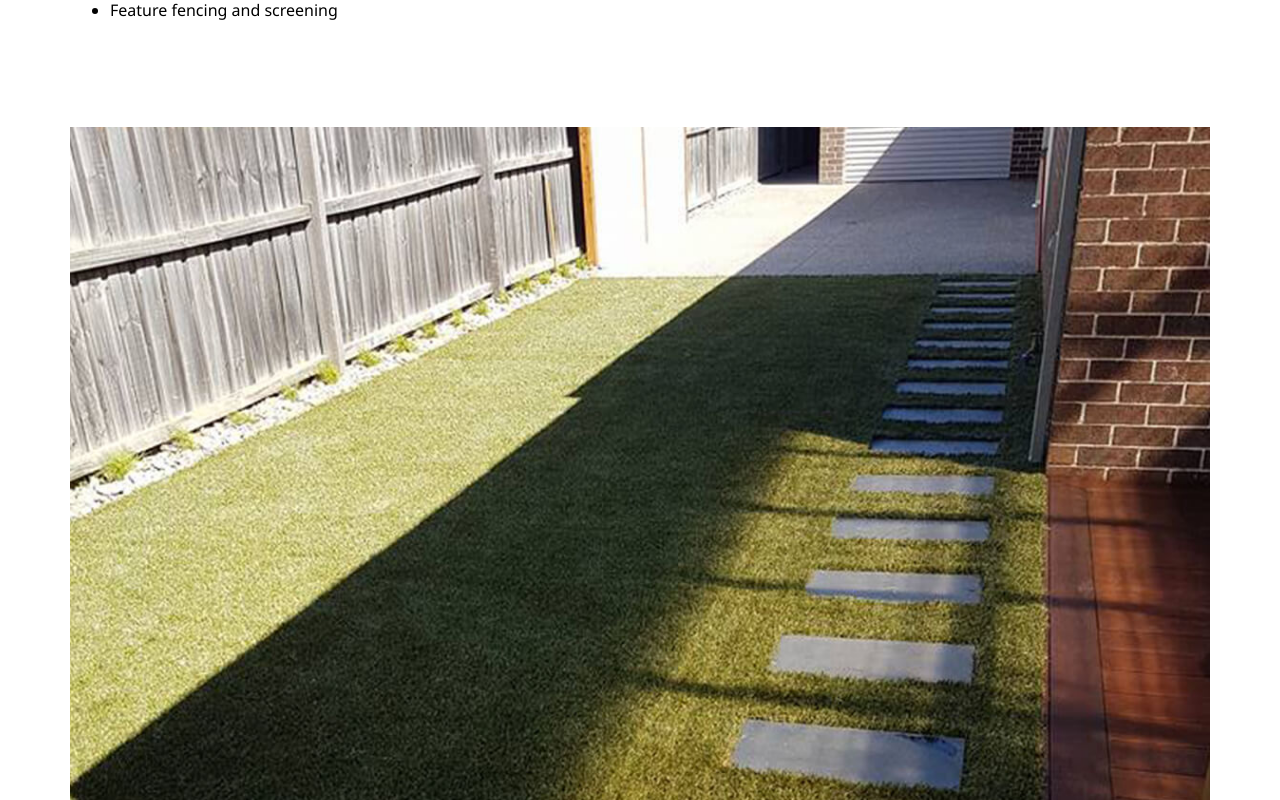
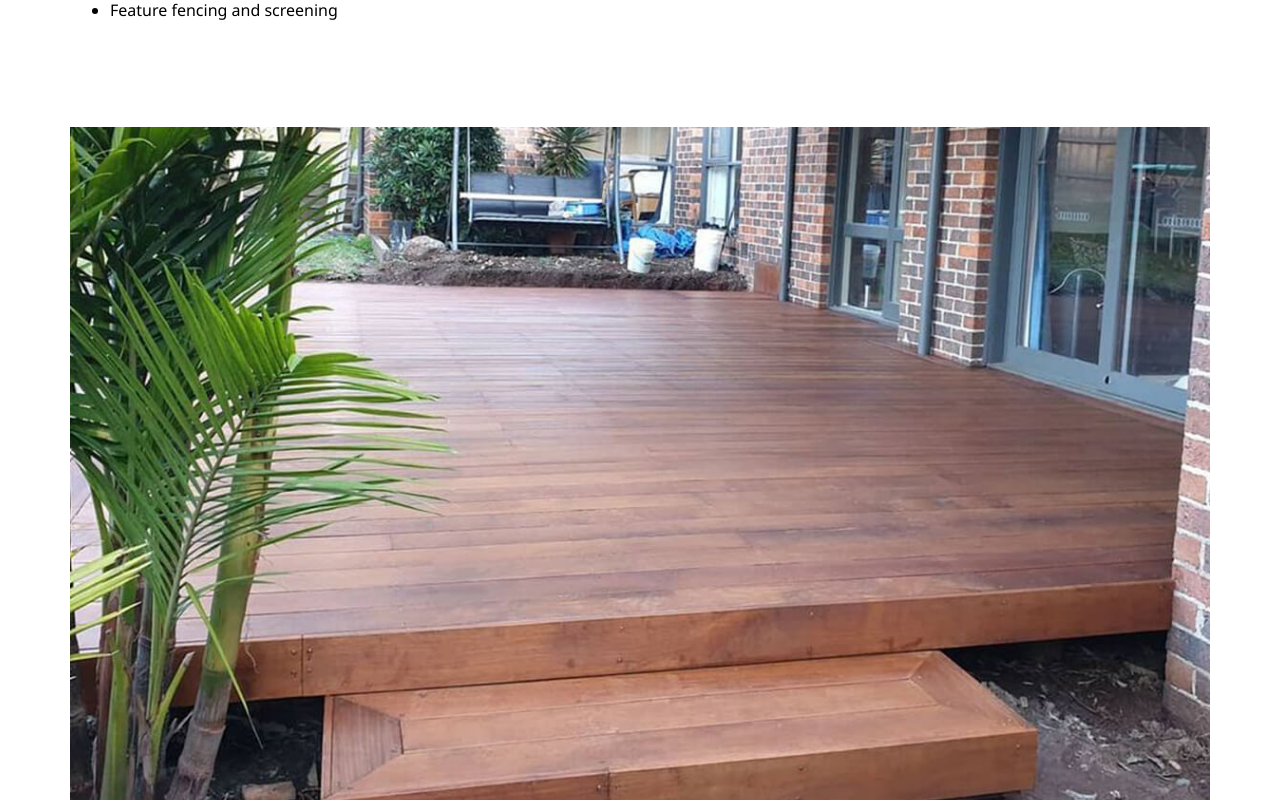
Before and after one commit to robFraser1111/wlc-landscapes, a Next.js app: page /decking in a window 1280 px wide. Shown: the part 880-1680 px from the top of the page. Built offline with nearby package versions, Linux system fonts and the light colour scheme.

Commit message:
Changed services images

```diff
--- a/pages/decking.js
+++ b/pages/decking.js
@@ -1,20 +1,29 @@
 import Head from "next/head";
 
 import Header from "../components/header";
-import Hero from "../public/hero-01.jpg";
+import Hero from "../public/hero-02.jpg";
 import ServiceOverview from "../components/service-overview";
 import Gallery from "../components/gallery";
 import ContactForm from "../components/contact-form";
 import Footer from "../components/footer";
 
-import ServiceDecking from "../public/service-decking-01.jpg";
-import ServiceLandscaping from "../public/service-landscaping-01.jpg";
-import ServicePaving from "../public/service-paving-01.jpg";
-import ServicePoolFencing from "../public/service-pool-fencing-01.jpg";
+import ServiceDecking1 from "../public/service-decking-01.jpg";
+import ServiceDecking2 from "../public/service-decking-02.jpg";
+import ServiceDecking3 from "../public/service-decking-03.jpg";
+import ServiceDecking4 from "../public/service-decking-04.jpg";
+import ServiceDecking5 from "../public/service-decking-05.jpg";
+import ServiceDecking6 from "../public/service-decking-06.jpg";
 
 export default function Decking() {
 
-    const images = [ServiceDecking, ServiceLandscaping, ServicePaving, ServicePoolFencing];
+    const images = [
+        ServiceDecking1,
+        ServiceDecking2,
+        ServiceDecking3,
+        ServiceDecking4,
+        ServiceDecking5,
+        ServiceDecking6
+    ];
 
 
     return (
```
Also changed, not shown: pages/landscaping.js (+13 -9 lines), pages/paving.js (+15 -6 lines), pages/pool-fencing.js (+13 -9 lines).
